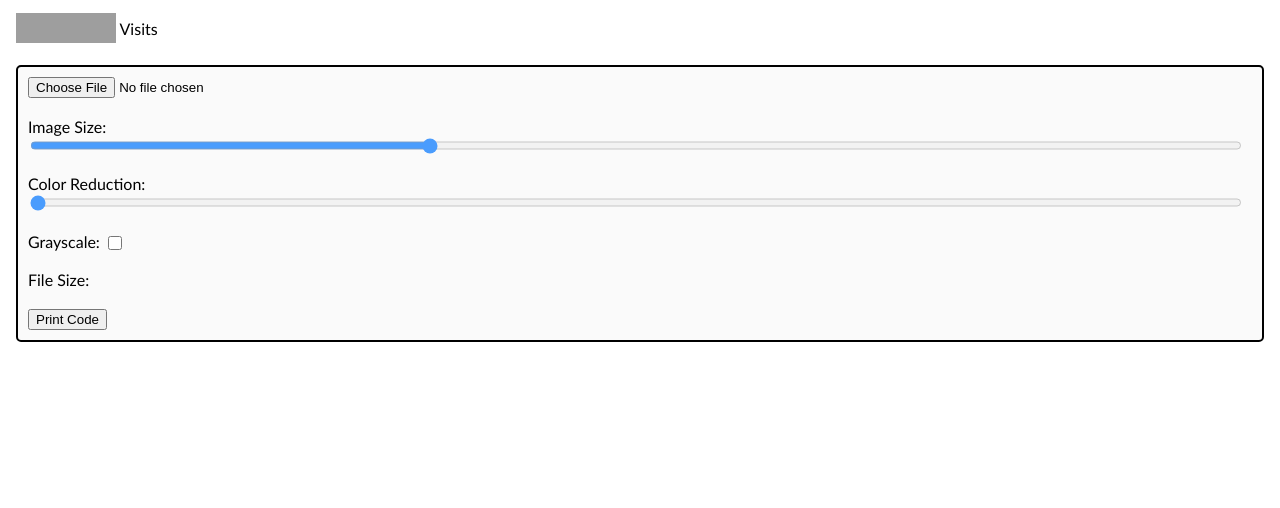
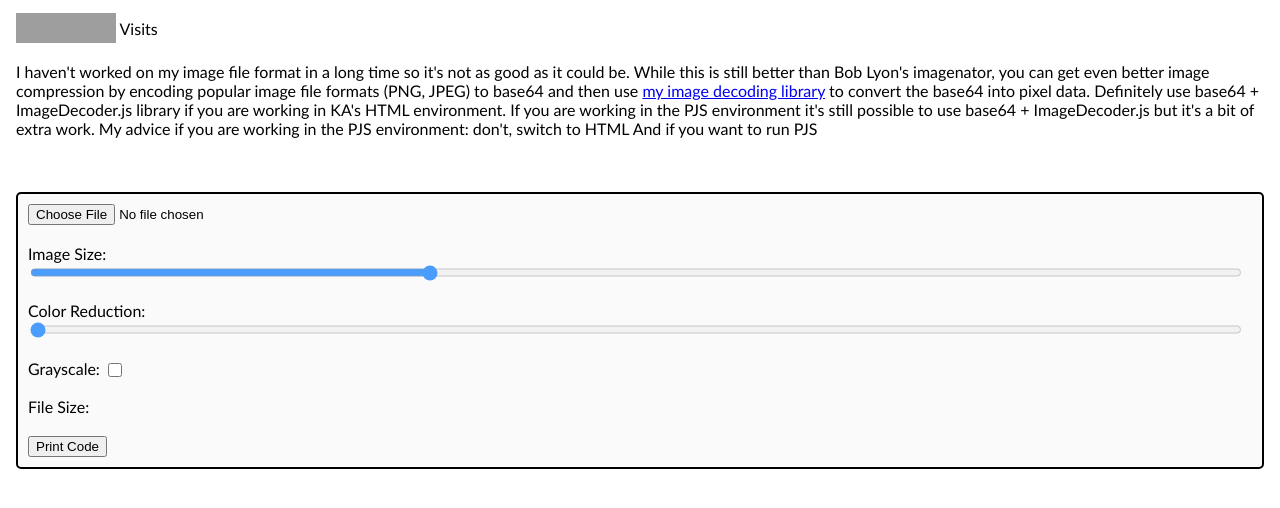
Before and after one commit to vExcess/imagenator, a plain HTML site: page index.html in a window 1280 px wide. Shown: the part 138-646 px from the top of the page. Drawn offline with Linux system fonts and the light colour scheme; grey boxes are pictures that could not be loaded.

Commit message:
Update index.html

```diff
--- a/index.html
+++ b/index.html
@@ -96,6 +96,15 @@
     <a href="https://www.hitwebcounter.com" target="_blank">
     <img width="100" height="30" src="https://hitwebcounter.com/counter/counter.php?page=7900412&style=0005&nbdigits=5&type=page&initCount=0" title="Free Counter" Alt="web counter"   border="0" /></a>
     <span style="position: relative; top: -8px;">Visits</span>
+
+    <p>
+        I haven't worked on my image file format in a long time so it's not as good as it could be.
+        While this is still better than Bob Lyon's imagenator, you can get even better image compression by encoding popular image file formats (PNG, JPEG) to base64 and then use <a href="https://github.com/vExcess/libraries/blob/main/ImageDecoder.js">my image decoding library</a> to convert the base64 into pixel data.
+        Definitely use base64 + ImageDecoder.js library if you are working in KA's HTML environment.
+        If you are working in the PJS environment it's still possible to use base64 + ImageDecoder.js but it's a bit of extra work.
+        My advice if you are working in the PJS environment: don't, switch to HTML
+        And if you want to run PJS
+    </p>
 
     <br><br>
 
@@ -552,7 +561,7 @@ function handleFile(e) {
 }
     </script>
 
-    <script src="https://cdn.jsdelivr.net/gh/vExcess/library_files@main/runPJS_offKA.js"></script>
+    <script src="https://cdn.jsdelivr.net/gh/vExcess/libraries@main/runPJS.js"></script>
 
   </div>
 
```
